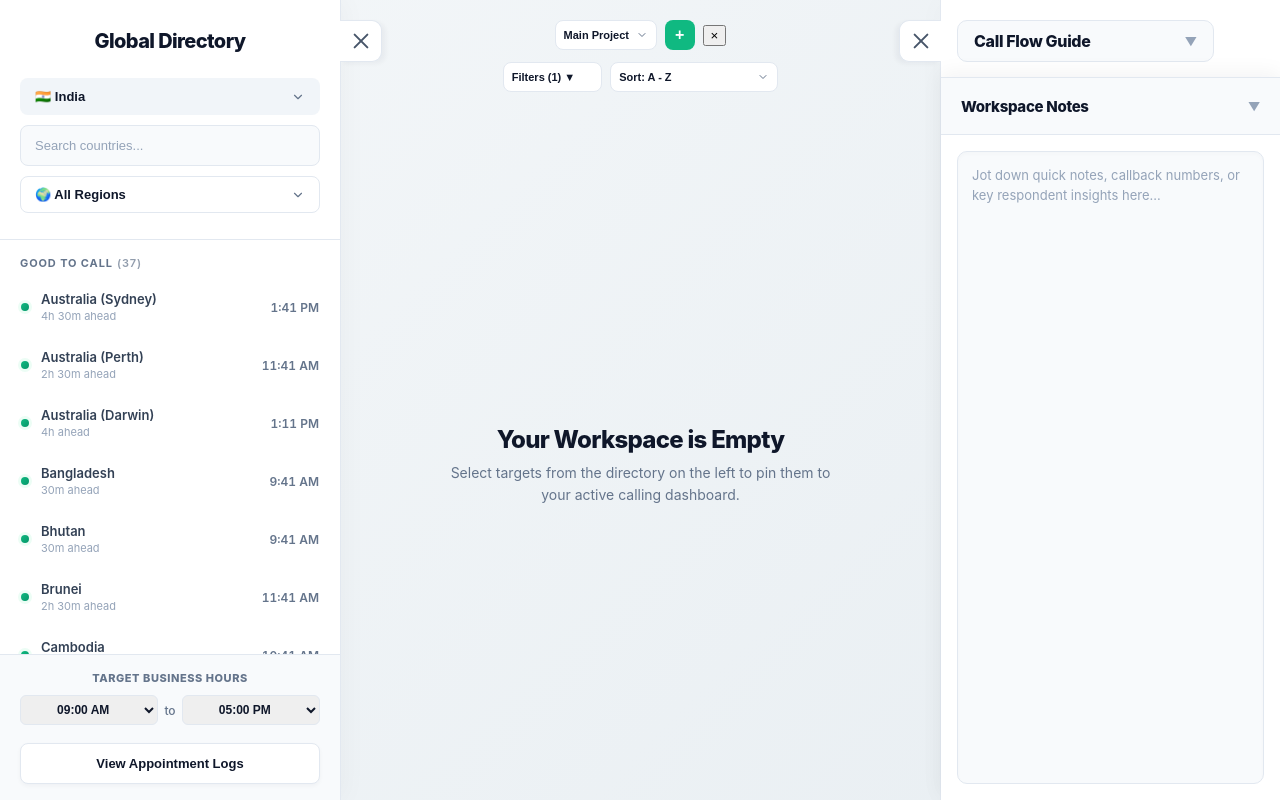
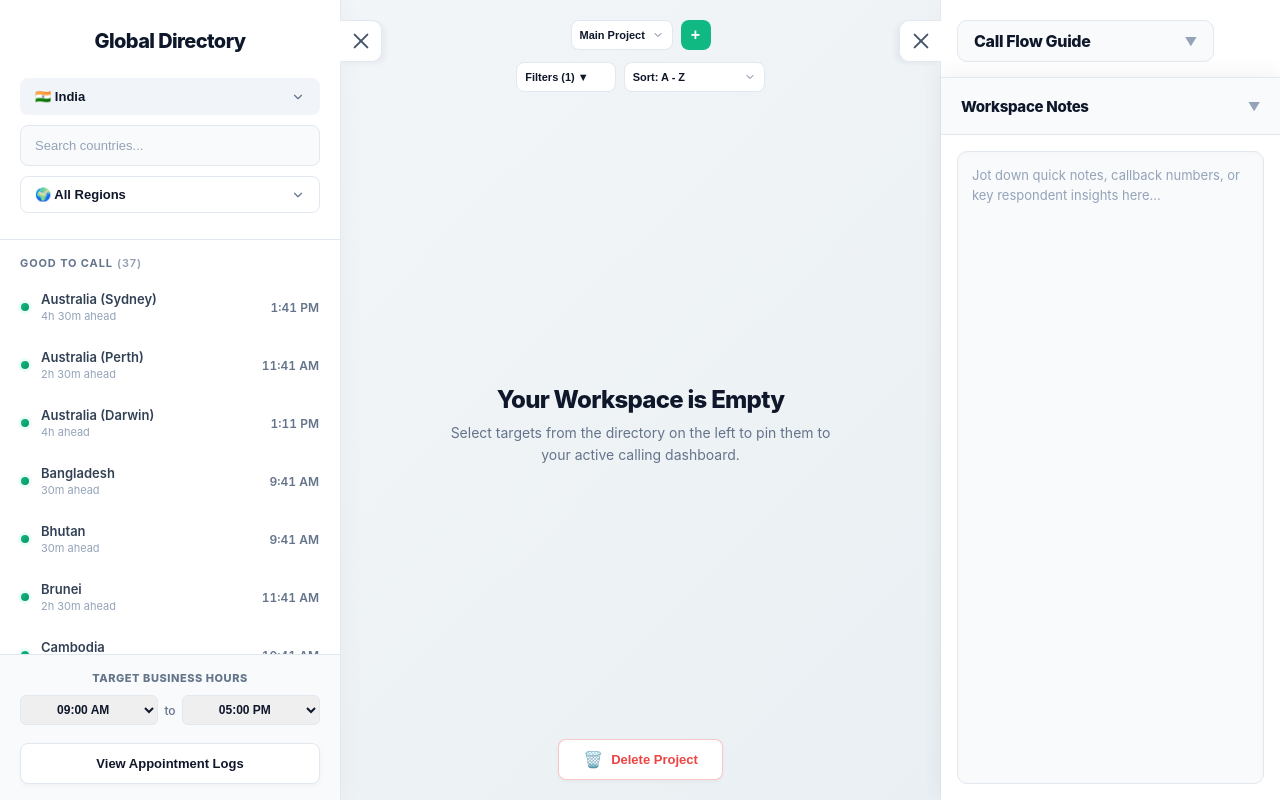
Before and after one commit to pdkokare1/IRSTool, a React (Vite) app: page / in a window 1280 px wide. Built offline with nearby package versions, Linux system fonts and the light colour scheme.

Commit message:
Update ActiveWorkspace.jsx

```diff
--- a/components/ActiveWorkspace.jsx
+++ b/components/ActiveWorkspace.jsx
@@ -43,7 +43,6 @@ export default function ActiveWorkspace({
             ))}
           </select>
           <button className="btn-project-add" onClick={openNewProjectModal} title="Create New Project">+</button>
-          <button className="btn-project-del" onClick={() => deleteProject(activeProjectId)} title="Delete Current Project">&times;</button>
         </div>
 
         {/* CENTER: Title */}
@@ -92,8 +91,8 @@ export default function ActiveWorkspace({
           >
             <option value="alpha-asc">Sort: A - Z</option>
             <option value="alpha-desc">Sort: Z - A</option>
-            <option value="time-asc">Sort: Time (Earliest First)</option>
-            <option value="time-desc">Sort: Time (Latest First)</option>
+            <option value="time-asc">Sort: Time (Earliest)</option>
+            <option value="time-desc">Sort: Time (Latest)</option>
           </select>
         </div>
 
@@ -317,6 +316,18 @@ export default function ActiveWorkspace({
           })}
         </div>
       )}
+
+      {/* BOTTOM ACTION ZONE: Delete Current Project */}
+      <div className="delete-project-zone">
+        <button
+          className="btn-delete-project-bottom"
+          onClick={() => deleteProject(activeProjectId)}
+          title="Delete this project permanently"
+        >
+          <span style={{ fontSize: '16px' }}>🗑️</span> Delete Project
+        </button>
+      </div>
+
     </div>
   );
 }
```
